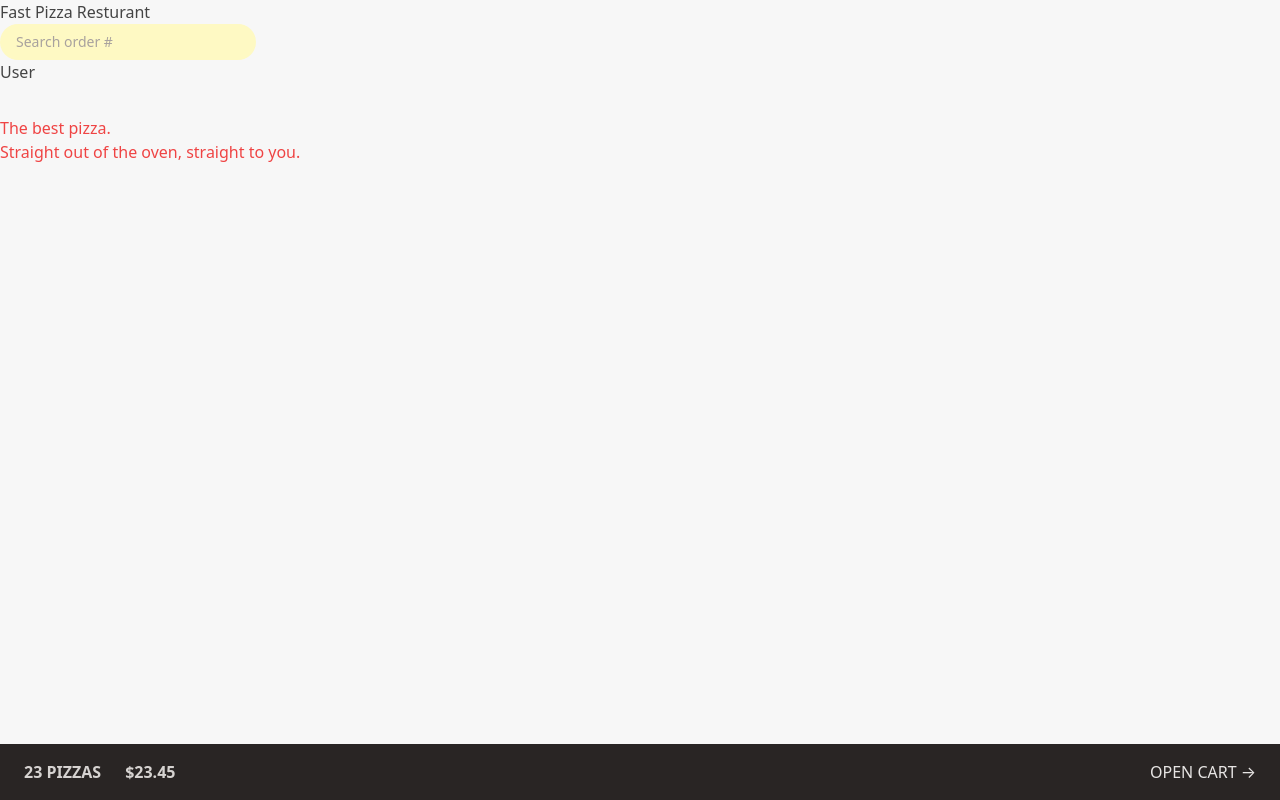
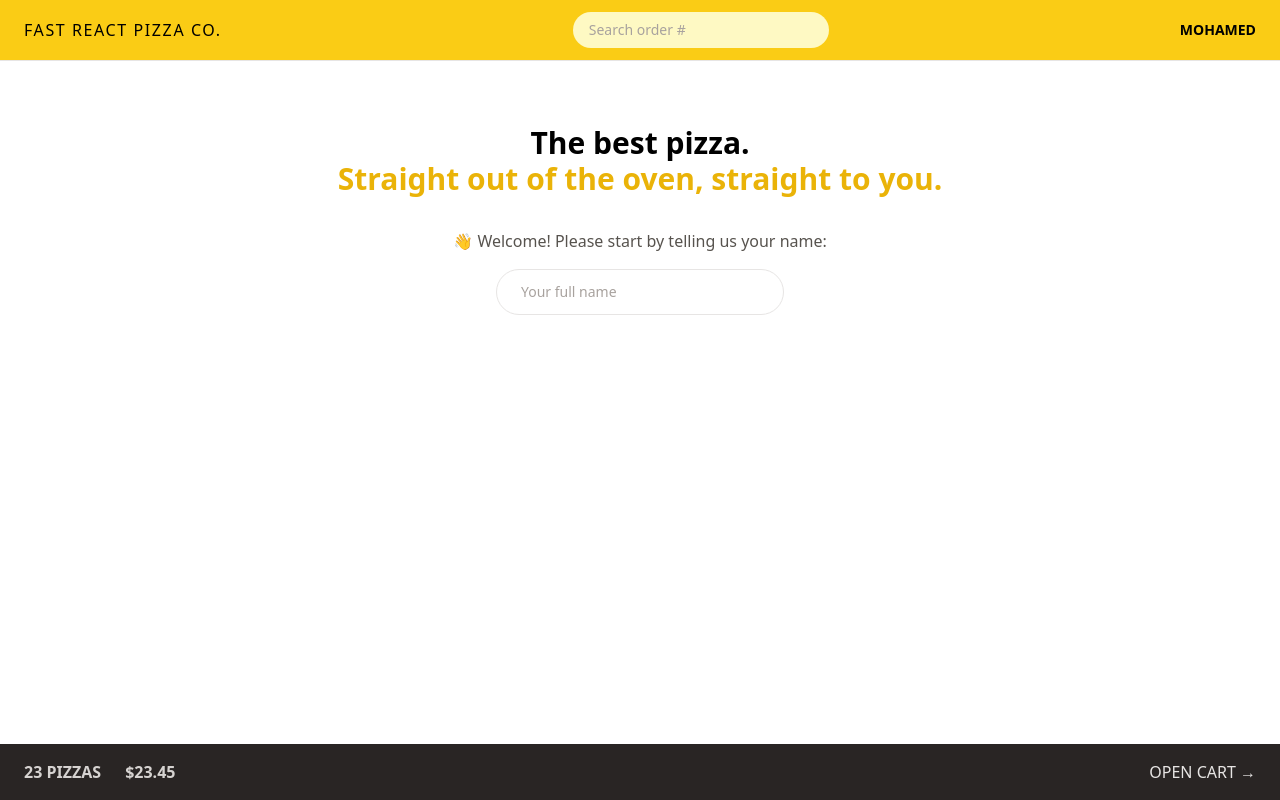
Before and after one commit to MoohamedMoustafa/react-pizza-store, a React (Vite) app: page / in a window 1280 px wide. Built offline with nearby package versions, Linux system fonts and the light colour scheme.

Commit message:
feat: implement user creation and enhance UI components with new Button and LinkButton

```diff
--- a/src/features/user/CreateUser.jsx
+++ b/src/features/user/CreateUser.jsx
@@ -1,4 +1,5 @@
 import { useState } from 'react';
+import Button from '../../ui/Button';
 
 function CreateUser() {
   const [username, setUsername] = useState('');
@@ -9,18 +10,21 @@ function CreateUser() {
 
   return (
     <form onSubmit={handleSubmit}>
-      <p>👋 Welcome! Please start by telling us your name:</p>
+      <p className="mb-4 text-sm text-stone-600 md:text-base">
+        👋 Welcome! Please start by telling us your name:
+      </p>
 
       <input
         type="text"
         placeholder="Your full name"
         value={username}
         onChange={(e) => setUsername(e.target.value)}
+        className="input mb-8 w-72"
       />
 
       {username !== '' && (
         <div>
-          <button>Start ordering</button>
+          <Button type="primary">Start ordering</Button>
         </div>
       )}
     </form>
--- /dev/null
+++ b/src/features/user/UserName.jsx
@@ -0,0 +1,5 @@
+function Username() {
+  return <div className="hidden text-sm font-semibold md:block">Mohamed</div>;
+}
+
+export default Username;
--- a/src/index.css
+++ b/src/index.css
@@ -2,41 +2,48 @@
 @tailwind components;
 @tailwind utilities;
 
-body {
-  font-family: system-ui, -apple-system, BlinkMacSystemFont, "Segoe UI", Roboto,
-    Oxygen, Ubuntu, Cantarell, "Open Sans", "Helvetica Neue", sans-serif;
-  background-color: #f7f7f7;
-  color: #444;
-}
-
-.layout {
-  display: grid;
-  grid-template-rows: auto 1fr auto;
-  gap: 32px;
-  height: 100dvh;
+@layer components {
+  .input {
+    @apply rounded-full border border-stone-200 px-4 py-2 text-sm transition-all duration-300 placeholder:text-stone-400 focus:outline-none focus:ring focus:ring-yellow-400 md:px-6 md:py-3;
   }
 
   /* https://dev.to/afif/i-made-100-css-loaders-for-your-next-project-4eje */
   .loader {
     width: 45px;
     aspect-ratio: 0.75;
-  --c: no-repeat linear-gradient(#333 0 0);
-  background: var(--c) 0% 50%, var(--c) 50% 50%, var(--c) 100% 50%;
+    --c: no-repeat linear-gradient(theme(colors.stone.800) 0 0);
+    background:
+      var(--c) 0% 50%,
+      var(--c) 50% 50%,
+      var(--c) 100% 50%;
     background-size: 20% 50%;
     animation: loading 1s infinite linear;
   }
 
   @keyframes loading {
     20% {
-    background-position: 0% 0%, 50% 50%, 100% 50%;
+      background-position:
+        0% 0%,
+        50% 50%,
+        100% 50%;
     }
     40% {
-    background-position: 0% 100%, 50% 0%, 100% 50%;
+      background-position:
+        0% 100%,
+        50% 0%,
+        100% 50%;
     }
     60% {
-    background-position: 0% 50%, 50% 100%, 100% 0%;
+      background-position:
+        0% 50%,
+        50% 100%,
+        100% 0%;
     }
     80% {
-    background-position: 0% 50%, 50% 50%, 100% 100%;
+      background-position:
+        0% 50%,
+        50% 50%,
+        100% 100%;
     }
   }
+}
--- a/src/ui/AppLayout.jsx
+++ b/src/ui/AppLayout.jsx
@@ -1,22 +1,27 @@
-import { Outlet, useNavigation } from 'react-router-dom';
-import CartOverview from '../features/cart/CartOverview';
 import Header from './Header';
 import Loader from './Loader';
+import CartOverview from '../features/cart/CartOverview';
+import { Outlet, useNavigation } from 'react-router-dom';
 
-export default function AppLayout() {
-  const naviation = useNavigation();
-  const isLoading = naviation.state === 'loading';
+function AppLayout() {
+  const navigation = useNavigation();
+  const isLoading = navigation.state === 'loading';
 
   return (
-    <div className="layout">
+    <div className="grid h-screen grid-rows-[auto_1fr_auto]">
       {isLoading && <Loader />}
+
       <Header />
 
-      <main>
-        <Outlet />
-      </main>
+      <div className="overflow-scroll">
+        <main className="mx-auto max-w-3xl">
+          <Outlet />
+        </main>
+      </div>
 
       <CartOverview />
     </div>
   );
 }
+
+export default AppLayout;
--- /dev/null
+++ b/src/ui/Button.jsx
@@ -0,0 +1,28 @@
+import { Link } from 'react-router-dom';
+
+function Button({ children, disabled, to, type }) {
+  const base =
+    'inline-block text-sm rounded-full bg-yellow-400 font-semibold uppercase tracking-wide text-stone-800 transition-colors duration-300 hover:bg-yellow-300 focus:bg-yellow-300 focus:outline-none focus:ring focus:ring-yellow-300 focus:ring-offset-2 disabled:cursor-not-allowed';
+
+  const styles = {
+    primary: base + ' px-4 py-3 md:px-6 md:py-4',
+    small: base + ' px-4 py-2 md:px-5 md:py-2.5 text-xs',
+    secondary:
+      'inline-block text-sm rounded-full border-2 border-stone-300 font-semibold uppercase tracking-wide text-stone-400 transition-colors duration-300 hover:bg-stone-300 hover:text-stone-800 focus:bg-stone-300 focus:text-stone-800 focus:outline-none focus:ring focus:ring-stone-200 focus:ring-offset-2 disabled:cursor-not-allowed px-4 py-2.5 md:px-6 md:py-3.5',
+  };
+
+  if (to)
+    return (
+      <Link to={to} className={styles[type]}>
+        {children}
+      </Link>
+    );
+
+  return (
+    <button disabled={disabled} className={styles[type]}>
+      {children}
+    </button>
+  );
+}
+
+export default Button;
--- a/src/ui/Error.jsx
+++ b/src/ui/Error.jsx
@@ -1,16 +1,18 @@
-import { useNavigate, useRouteError } from 'react-router-dom';
+import { useRouteError } from 'react-router-dom';
+import LinkButton from './LinkButton';
 
-function NotFound() {
-  const navigate = useNavigate();
+function Error() {
   const error = useRouteError();
+  console.log(error);
 
   return (
     <div>
       <h1>Something went wrong 😢</h1>
-      <p>{error.message || error.data || 'An unexpected error occurred'}</p>
-      <button onClick={() => navigate(-1)}>&larr; Go back</button>
+      <p>{error.data || error.message}</p>
+
+      <LinkButton to="-1">&larr; Go back</LinkButton>
     </div>
   );
 }
 
-export default NotFound;
+export default Error;
--- a/src/ui/Header.jsx
+++ b/src/ui/Header.jsx
@@ -1,14 +1,18 @@
 import { Link } from 'react-router-dom';
 import SearchOrder from '../features/order/SearchOrder';
+import Username from '../features/user/Username';
 
-export default function Header() {
+function Header() {
   return (
-    <header>
-      <Link to="/">Fast Pizza Resturant</Link>
+    <header className="flex items-center justify-between border-b border-stone-200 bg-yellow-400 px-4 py-3 uppercase sm:px-6">
+      <Link to="/" className="tracking-widest">
+        Fast React Pizza Co.
+      </Link>
 
       <SearchOrder />
-
-      <p>User</p>
+      <Username />
     </header>
   );
 }
+
+export default Header;
--- a/src/ui/Home.jsx
+++ b/src/ui/Home.jsx
@@ -1,11 +1,17 @@
+import CreateUser from '../features/user/CreateUser';
+
 function Home() {
   return (
-    <div>
-      <h1 className="text-red-500">
+    <div className="my-10 px-4 text-center sm:my-16">
+      <h1 className="mb-8 text-xl font-semibold md:text-3xl">
         The best pizza.
         <br />
-        Straight out of the oven, straight to you.
+        <span className="text-yellow-500">
+          Straight out of the oven, straight to you.
+        </span>
       </h1>
+
+      <CreateUser />
     </div>
   );
 }
--- /dev/null
+++ b/src/ui/LinkButton.jsx
@@ -0,0 +1,21 @@
+import { Link, useNavigate } from 'react-router-dom';
+
+function LinkButton({ children, to }) {
+  const navigate = useNavigate();
+  const className = 'text-sm text-blue-500 hover:text-blue-600 hover:underline';
+
+  if (to === '-1')
+    return (
+      <button className={className} onClick={() => navigate(-1)}>
+        {children}
+      </button>
+    );
+
+  return (
+    <Link to={to} className={className}>
+      {children}
+    </Link>
+  );
+}
+
+export default LinkButton;
--- a/src/ui/Loader.jsx
+++ b/src/ui/Loader.jsx
@@ -1,3 +1,9 @@
-export default function Loader() {
-  return <div className="loader"></div>;
+function Loader() {
+  return (
+    <div className="absolute inset-0 flex items-center justify-center bg-slate-200/20 backdrop-blur-sm">
+      <div className="loader"></div>
+    </div>
+  );
 }
+
+export default Loader;
```
Lines whose indentation alone changed are shown as unchanged.
